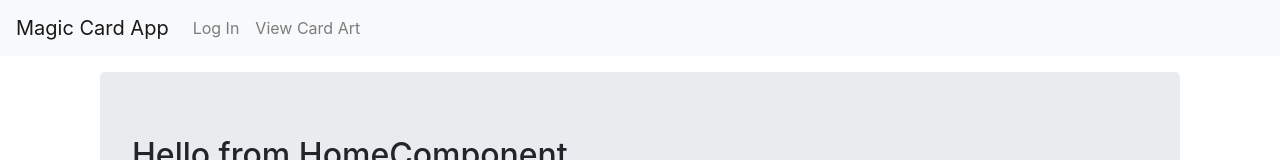
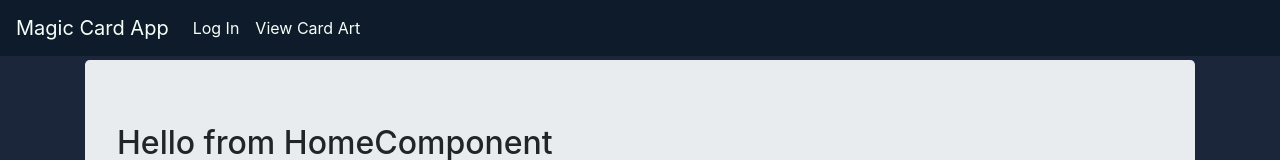
Before and after one commit to matt-grimsley/magic-card-app, an Angular app: page /home in a window 1280 px wide. Shown: the top 160 px of the page. Built offline with nearby package versions, Linux system fonts and the light colour scheme.

Commit message:
some cosmetic stuff

```diff
--- a/src/app/app.component.css
+++ b/src/app/app.component.css
@@ -0,0 +1,34 @@
+/* .carousel-control-prev-icon{
+  background-image: url('https://apufpel.com.br/assets/img/seta_prim.png') !important;
+ }
+ .carousel-control-next-icon{
+    background-image: url('https://apufpel.com.br/assets/img/seta_ult.png')!important;
+ } */
+.page-wrapper {
+    height: 100vh;
+    width: 100vw;
+    overflow: hidden;
+    display: flex;
+    flex-direction: column;
+    background-color: #1B263B;
+}
+
+.sticky-header {
+    flex-grow: 0;
+    min-height: 60px;
+
+}
+
+.content-wrapper {
+    display: flex;
+    flex-direction: column;
+    min-height: 100vh;
+}
+
+.content {
+    flex-grow: 1;
+}
+.footer {
+  flex: 0 0 50px;/*or just height:50px;*/
+  margin-top: auto;
+}
--- a/src/app/app.component.html
+++ b/src/app/app.component.html
@@ -1,8 +1,24 @@
-<app-header></app-header>
+<!-- <app-header></app-header>
 <div class="container">
-  <div class="row">
-    <div class="col-md-12">
-      <router-outlet></router-outlet>
+    <div class="row">
+        <div class="col-md-12">
+            <router-outlet></router-outlet>
+        </div>
     </div>
-  </div>
+</div> -->
+
+<div class="page-wrapper">
+    <div class="sticky-header">
+        <app-header></app-header>
+    </div>
+    <div class="content-wrapper">
+        <div class="content">
+            <div class="col-lg-12">
+                <router-outlet></router-outlet>
+            </div>
+        </div>
+    </div>
+    <div class="footer">
+        <app-footer></app-footer>
+    </div>
 </div>
--- a/src/app/app.module.ts
+++ b/src/app/app.module.ts
@@ -15,6 +15,7 @@ import { SignupComponent } from './auth/signup/signup.component';
 import { ArtViewComponent } from './art-view/art-view.component';
 import { NgbModule } from '@ng-bootstrap/ng-bootstrap';
 import { LoadingSpinnerComponent } from './shared/loading-spinner/loading-spinner.component';
+import { FooterComponent } from './footer/footer.component';
 
 @NgModule({
   declarations: [
@@ -28,6 +29,7 @@ import { LoadingSpinnerComponent } from './shared/loading-spinner/loading-spinne
     SignupComponent,
     ArtViewComponent,
     LoadingSpinnerComponent,
+    FooterComponent,
   ],
   imports: [
     BrowserModule,
--- a/src/app/art-view/art-view.component.css
+++ b/src/app/art-view/art-view.component.css
@@ -1,16 +1,33 @@
-.list-group{
+.list-group {
     max-height: 600px;
     margin-bottom: 10px;
-  overflow-y:auto;
+    overflow-y: auto;
     -webkit-overflow-scrolling: touch;
 }
 
-.list-group-item{
+.list-group-item {
     cursor: pointer;
+    color: #f6fff8;
+    background-color: rgb(106, 106, 106);
 }
 
-.carousel-img{
+.carousel-img {
     /* max-height: 300px; */
-  max-width: 300px;
+    max-width: 700px;
     height: auto;
+    outline: 10px 5px 5px #1b75be;
 }
+
+.form-control {
+    color: #f6fff8;
+    background-color: rgb(106, 106, 106);
+}
+
+.input {
+    color: #1b263b;
+}
+
+::placeholder {
+    color: #e0e1dd;
+    opacity: 1;
+}
--- a/src/app/art-view/art-view.component.html
+++ b/src/app/art-view/art-view.component.html
@@ -2,8 +2,9 @@
     <div *ngIf="isLoading" class="d-flex justify-content-center">
         <app-loading-spinner></app-loading-spinner>
     </div>
+    <div class="col-lg-12">
         <div class="row" *ngIf="!isLoading">
-        <form class="navbar-form pull-left" role="search">
+            <form class="navbar-form pull-left col-lg-12" role="search">
                 <div class="input-group">
                     <input
                         type="text"
@@ -13,38 +14,19 @@
                         placeholder="Search for a card..."
                         (keyup.enter)="onSearch(searchValue)"
                     />
-                <button
+                    <!-- <button
                     type="button"
                     class="btn btn-primary mb-2"
                     (click)="onSearch(searchValue)"
                 >
                 <i class="fas fa-search"></i>
-                </button>
+                </button> -->
                 </div>
             </form>
         </div>
+    </div>
     <div class="row">
-      <div class="col-md-12">
-        <ngb-carousel class="carousel-img">
-          <ng-template ngbSlide *ngFor="let card of cardArt" [id]="card.scryfallId">
-              <div class="picsum-img-wrapper">
-                  <div class="d-flex justify-content-center carousel-img">
-                      <img
-                          class="img-fluid"
-                          [src]="card.imagePath"
-                          [alt]="card.name"
-                      />
-                  </div>
-              </div>
-              <div class="carousel-caption">
-                  {{ card.artist }} - <cite>{{ card.set }}</cite> ({{
-                      card.released_at
-                  }})
-              </div>
-          </ng-template>
-      </ngb-carousel>
-      </div>
-
+      <div class="col-lg-4">
         <div class="panel panel-default">
             <div class="panel-body">
                 <div class="">
@@ -63,4 +45,43 @@
             </div>
         </div>
     </div>
+        <div class="col-lg-8">
+            <ngb-carousel class="carousel-img" *ngIf="cardArt">
+                <ng-template ngbSlide *ngFor="let card of cardArt" [id]="card.scryfallId">
+                    <div class="picsum-img-wrapper">
+                        <div class="d-flex justify-content-center">
+                            <img
+                                class="img-fluid"
+                                [src]="card.imagePath"
+                                [alt]="card.name"
+                            />
                         </div>
+                    </div>
+                    <div class="carousel-caption">
+                        {{ card.artist }} - <cite>{{ card.set }}</cite> ({{
+                            card.released_at
+                        }})
+                    </div>
+                </ng-template>
+                <a
+                    class="carousel-control-prev"
+                    href="#carousel-example"
+                    role="button"
+                    data-slide="prev"
+                >
+                    <i class="fas fa-arrow-left" aria-hidden="true"></i>
+                    <span class="sr-only">Previous</span>
+                </a>
+                <a
+                    class="carousel-control-next"
+                    href="#carousel-example"
+                    role="button"
+                    data-slide="next"
+                >
+                    <i class="fas fa-arrow-right" aria-hidden="true"></i>
+                    <span class="sr-only">Next</span>
+                </a>
+            </ngb-carousel>
+        </div>
+    </div>
+</div>
--- a/src/app/auth/auth.component.css
+++ b/src/app/auth/auth.component.css
@@ -1 +1,4 @@
 .context-menu {cursor: context-menu;}
+.row {
+  color: #f6fff8
+}
--- /dev/null
+++ b/src/app/footer/footer.component.css
@@ -0,0 +1,7 @@
+.footer {
+  bottom: 0;
+  width: 100%;
+  /* Set the fixed height of the footer here */
+  height: 60px;
+  line-height: 60px;
+}
--- /dev/null
+++ b/src/app/footer/footer.component.html
@@ -0,0 +1,28 @@
+<!-- <footer class="footer">
+  <div class="container">
+    <div class="content has-text-centered">
+      <p style="font-size: 12px">
+        Unofficial fan content.  Everything copyright Wizards of the Coast, LLC, a subsidiary of Hasbro, Inc.  This site is not produced by, endorsed by, supported by, or affiliated with Wizards of the Coast.
+      </p>
+    </div>
+  </div>
+</footer> -->
+<!-- <footer class="bg-dark text-white mt-4">
+  <div class="container-fluid py-3">
+    <div class="row">
+      <div class="col-md-3">
+        <h5>Footer</h5></div>
+      <div class="col-md-3"></div>
+      <div class="col-md-3"></div>
+      <div class="col-md-3"></div>
+    </div>
+    <div class="row">
+      <div class="col-md-6">I stay at the bottom of the viewport! <span class="small"><br>Unless the page content pushes me further.</span></div>
+      <div class="col-md-3"></div>
+      <div class="col-md-3 text-right small align-self-end">©2017 Brand, Inc.</div>
+    </div>
+  </div>
+</footer> -->
+<footer>
+  Yay!
+</footer>
--- /dev/null
+++ b/src/app/footer/footer.component.ts
@@ -0,0 +1,15 @@
+import { Component, OnInit } from '@angular/core';
+
+@Component({
+  selector: 'app-footer',
+  templateUrl: './footer.component.html',
+  styleUrls: ['./footer.component.css']
+})
+export class FooterComponent implements OnInit {
+
+  constructor() { }
+
+  ngOnInit(): void {
+  }
+
+}
--- a/src/app/header/header.component.css
+++ b/src/app/header/header.component.css
@@ -0,0 +1,11 @@
+.navbar {
+    background-color: #0D1B2A;
+}
+
+.navbar-brand {
+    color: #f6fff8;
+}
+
+.nav-link {
+  color: #f6fff8;
+}
--- a/src/app/header/header.component.html
+++ b/src/app/header/header.component.html
@@ -31,17 +31,35 @@
   </li>
 </ul>
 </nav> -->
-<nav class="navbar navbar-expand-sm navbar-light bg-light mb-3">
+<div class="header">
+    <nav class="navbar navbar-lg navbar-expand-sm mb-3">
         <a class="navbar-brand" routerLink="/home">Magic Card App</a>
-  <button class="navbar-toggler" type="button" (click)="isMenuCollapsed = !isMenuCollapsed">&#9776;</button>
+        <button
+            class="navbar-toggler"
+            type="button"
+            (click)="isMenuCollapsed = !isMenuCollapsed"
+        >
+            &#9776;
+        </button>
         <div [ngbCollapse]="isMenuCollapsed" class="collapse navbar-collapse">
             <ul class="navbar-nav">
                 <li class="nav-item">
-        <a class="nav-link" routerLink="/auth" (click)="isMenuCollapsed = true">Log In</a>
+                    <a
+                        class="nav-link"
+                        routerLink="/auth"
+                        (click)="isMenuCollapsed = true"
+                        >Log In</a
+                    >
                 </li>
                 <li class="nav-item">
-        <a class="nav-link" routerLink="/art-view" (click)="isMenuCollapsed = true">View Card Art</a>
+                    <a
+                        class="nav-link"
+                        routerLink="/art-view"
+                        (click)="isMenuCollapsed = true"
+                        >View Card Art</a
+                    >
                 </li>
-
             </ul>
         </div>
+    </nav>
+</div>
```
Also changed, not shown: 1 other file (tests, documents, lock files or other folders). Lines whose indentation alone changed are shown as unchanged.
